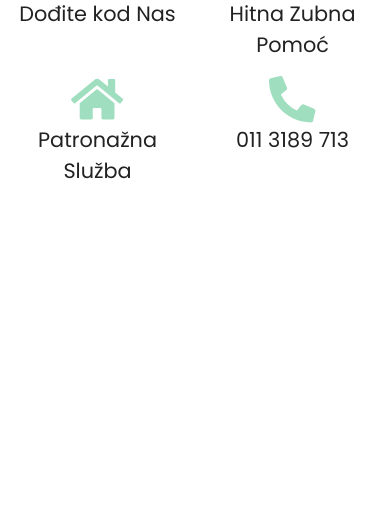
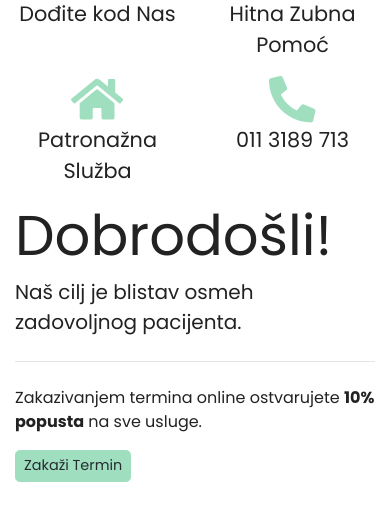
Before and after one commit to aleksandar-galic/milbo_dent, a PHP site: page / in a window 390 px wide. Shown: the part 176-705 px from the top of the page. Run offline with PHP 8.4, Linux system fonts and the light colour scheme.

Commit message:
feat: welcome

```diff
--- a/index.html
+++ b/index.html
@@ -84,5 +84,14 @@
 			</div>
 		</div>
 	</div>
+
+	<!-- Welcome -->
+	<div class="container pb-5 bg-white">
+		<h1 class="display-4">Dobrodošli!</h1>
+		<p class="lead">Naš cilj je blistav osmeh zadovoljnog pacijenta.</p>
+		<hr class="my-4">
+		<p>Zakazivanjem termina online ostvarujete <b>10% popusta</b> na sve usluge.</p>
+		<a href="#contact" type="button" class="btn btn-primary btn-lg">Zakaži Termin</a>
+	</div>
 </body>
 </html>
--- a/style.css
+++ b/style.css
@@ -44,7 +44,33 @@ html, body {
 	text-decoration: none;
 }
 
+.btn-primary {
+	color: #262c30;
+	background-color: #9fdfbf;
+	border: 1px solid #9fdfbf;
+}
+
+.btn:hover, .btn:active, .btn:focus {
+	background-color: #fbcc0c;
+	border: 1px solid #fbcc0c;
+	box-shadow: none;
+}
+
 /*--Media Queries --*/
+@media (max-width: 768px) {
+	.btn {
+		font-size: 95%;
+		padding: 8px 14px;
+	}
+}
+
+@media (max-width: 576px) {
+	.btn {
+		font-size: 90%;
+		padding: 4px 8px;
+	}
+}
+
 @media (max-width: 372px) {
 	.logo {
 		width: 200px;
```
